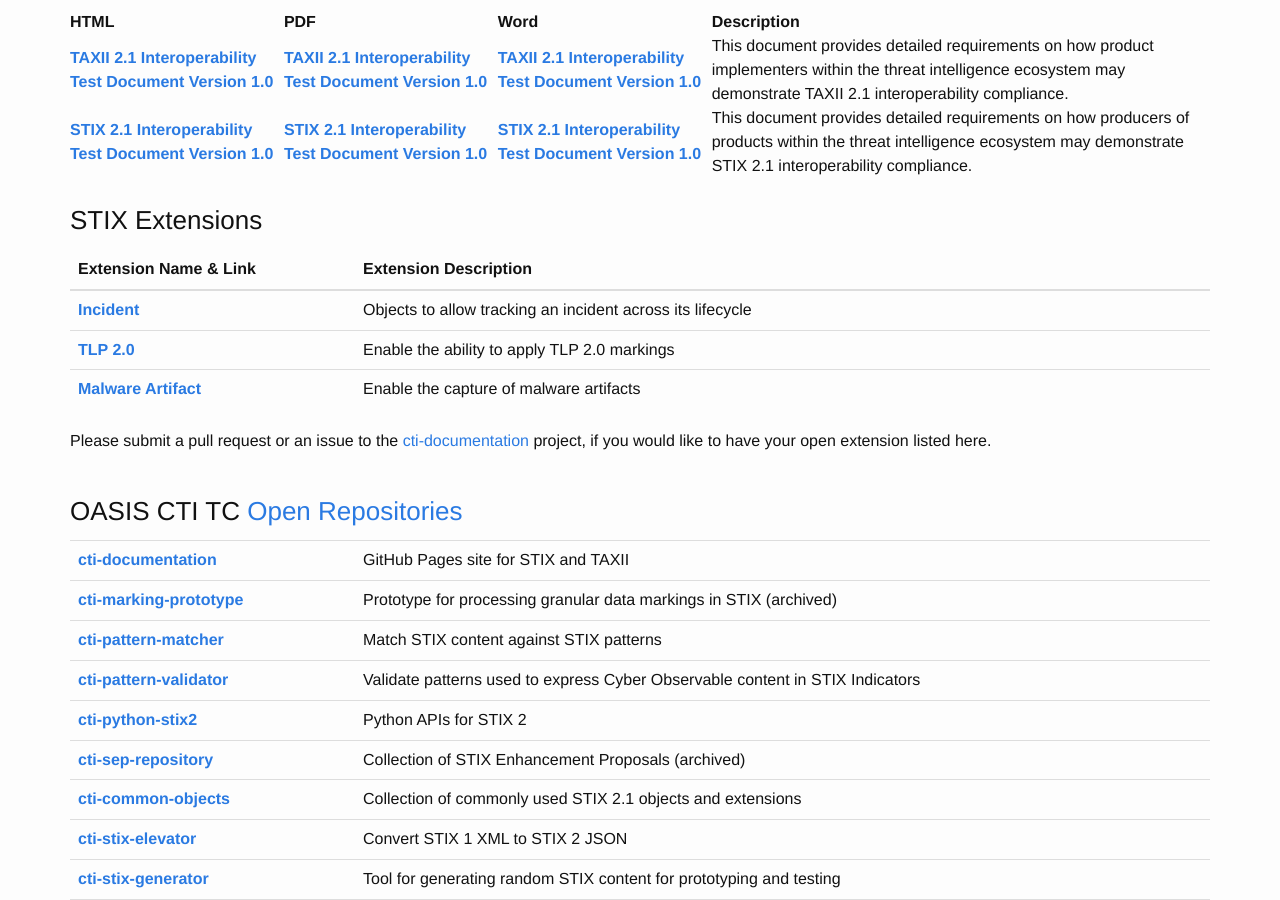
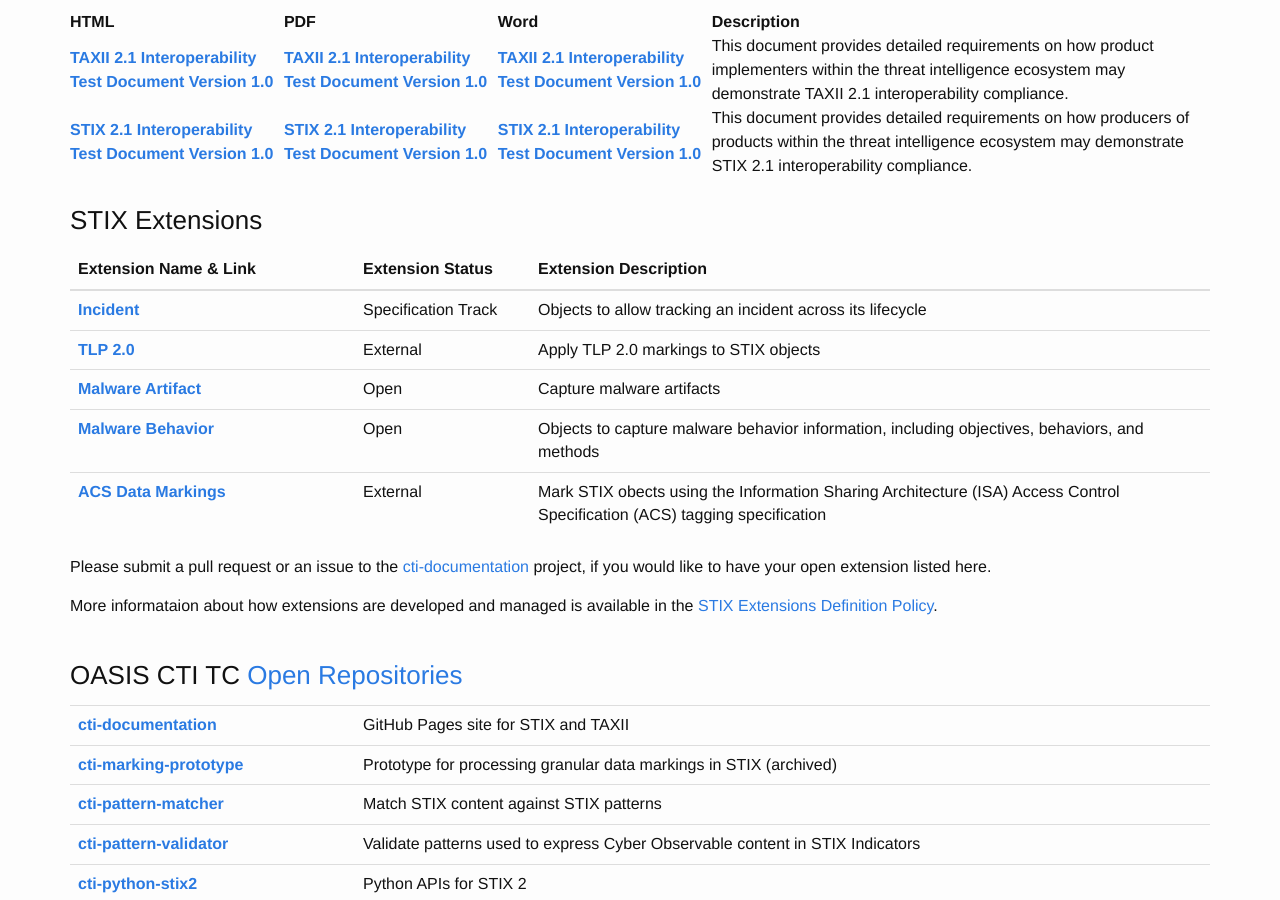
Before and after one commit to oasis-open/cti-documentation, a Jekyll site: the page built from resources.md, in a window 1280 px wide and 900 px high, scrolled down 856 px. Built offline with Jekyll 4.4.1, drawn with Linux system fonts in a browser that asks for light colours.

Commit message:
Add status column for extensions and 2 new to list

```diff
--- a/resources.md
+++ b/resources.md
@@ -79,13 +79,17 @@
 ### STIX Extensions
 
 {: .table .table-hover .table-example .table-desc .table-col1-width}
-| Extension Name & Link | Extension Description |
-| ------ | ----------- |
-| [**Incident**](https://github.com/oasis-open/cti-stix-common-objects/blob/main/extension-definition-specifications/incident-core/Incident%20Extension%20Suite.adoc){: target="_blank"} | Objects to allow tracking an incident across its lifecycle |
-| [**TLP 2.0**](https://github.com/oasis-open/cti-stix-common-objects/tree/main/extension-definition-specifications/tlp-2.0){: target="_blank"} | Enable the ability to apply TLP 2.0 markings |
-| [**Malware Artifact**](https://github.com/oasis-open/cti-stix-common-objects/tree/main/extension-definition-specifications/malware-artifact){: target="_blank"} | Enable the capture of malware artifacts |
+| Extension Name & Link | Extension Status | Extension Description |
+| ------ | ------ | ----------- |
+| [**Incident**](https://github.com/oasis-open/cti-stix-common-objects/blob/main/extension-definition-specifications/incident-core/Incident%20Extension%20Suite.adoc){: target="_blank"} | Specification Track | Objects to allow tracking an incident across its lifecycle |
+| [**TLP 2.0**](https://github.com/oasis-open/cti-stix-common-objects/tree/main/extension-definition-specifications/tlp-2.0){: target="_blank"} | External | Apply TLP 2.0 markings to STIX objects |
+| [**Malware Artifact**](https://github.com/oasis-open/cti-stix-common-objects/tree/main/extension-definition-specifications/malware-artifact){: target="_blank"} | Open | Capture malware artifacts |
+| [**Malware Behavior**](https://github.com/oasis-open/cti-stix-common-objects/tree/main/extension-definition-specifications/malware-behavior){: target="_blank"} | Open | Objects to capture malware behavior information, including objectives, behaviors, and methods |
+| [**ACS Data Markings**](https://github.com/oasis-open/cti-stix-common-objects/tree/main/extension-definition-specifications/acs-data-markings){: target="_blank"} | External | Mark STIX obects using the Information Sharing Architecture (ISA) Access Control Specification (ACS) tagging specification |
 
 Please submit a pull request or an issue to the [cti-documentation](https://github.com/oasis-open/cti-documentation){: target="_blank"} project, if you would like to have your open extension listed here.
+
+More informataion about how extensions are developed and managed is available in the [STIX Extensions Definition Policy](https://www.oasis-open.org/committees/document.php?document_id=69806&wg_abbrev=cti).
 
 
 ### OASIS CTI TC [Open Repositories](https://www.oasis-open.org/resources/open-repositories/){: target="_blank"}
```
